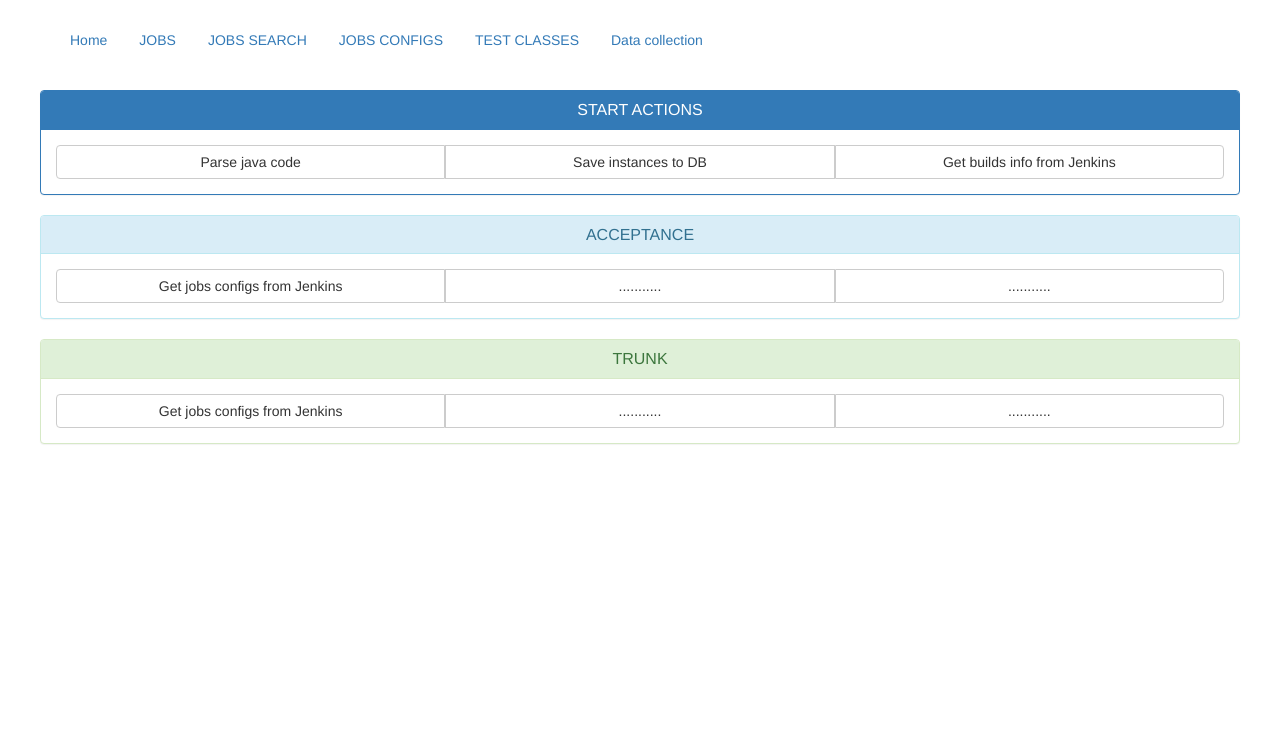
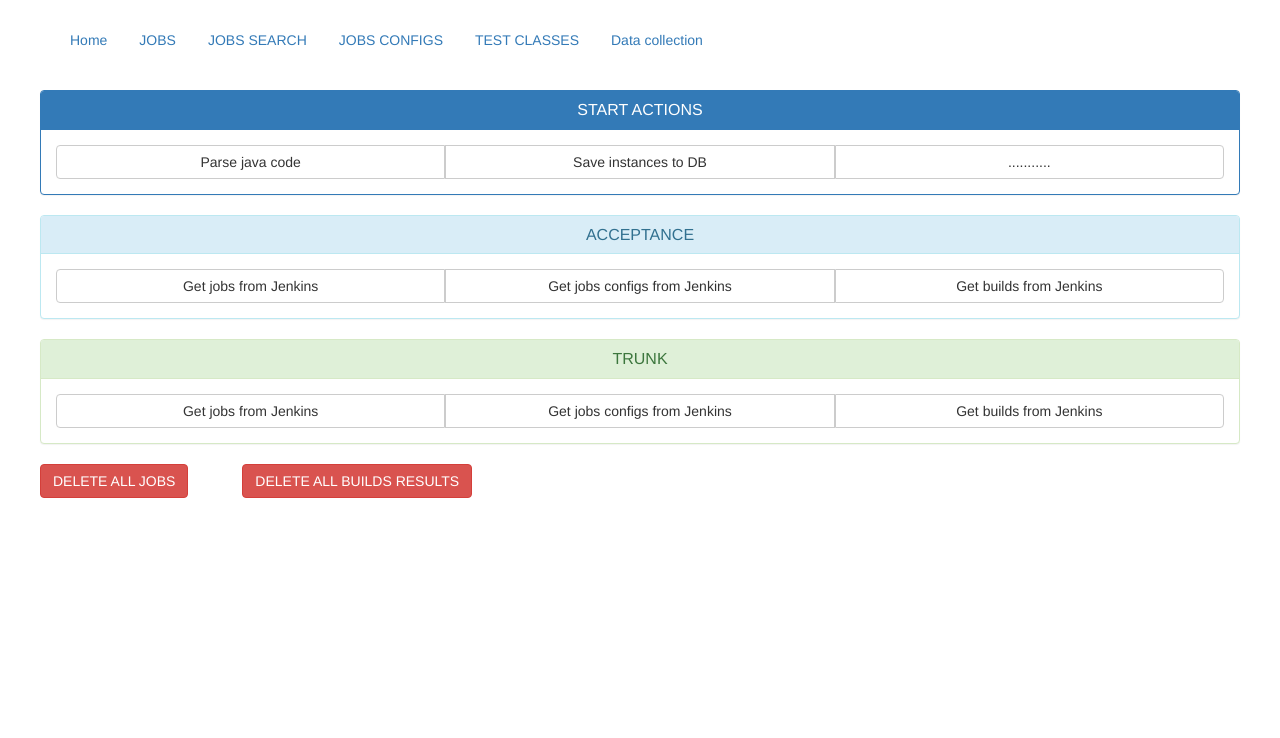
Before and after one commit to ukrduino/TestManagement, a Django app: page /data_collection/ in a window 1280 px wide. Shown: the top 738 px of the page. Run offline with Django 3.2, Linux system fonts and the light colour scheme; parts of the project's set-up code (start-up, migrations or seed data) failed here and were passed over; some libraries are stand-ins or nearby versions.

Commit message:
STABLE VERSION

```diff
--- a/TestCases/views.py
+++ b/TestCases/views.py
@@ -1,26 +1,11 @@
 from django.shortcuts import render_to_response
 from django.template import RequestContext
 
+from TestManagement.local_settings import *
 from TestCases.Parser import JavaTestsParser, JenkinsAPI
 from TestCases.models import *
 
 logger = logging.getLogger(__name__)
-
-
-
-
-
-def show_all_test_cases(request):
-    args = dict()
-    test_case_with_test_class = dict()
-    for test_case in TestCase.objects.all()[555:600]:
-        test_class = TestClass.objects.get(testcase__id=test_case.id)
-        groups = TestGroup.objects.filter(testclass__id=test_class.id)
-        test_class_with_groups = dict()
-        test_class_with_groups[test_class] = groups
-        test_case_with_test_class[test_case] = test_class_with_groups
-    args["test_case_with_test_class"] = test_case_with_test_class
-    return render_to_response("TEST_CLASSES_PAGE/TestClassesPage.html", args, context_instance=RequestContext(request))
 
 
 def home(request):
@@ -28,52 +13,109 @@ def home(request):
     args["test_cases_number"] = TestCase.objects.all().count()
     args["test_classes_number"] = TestClass.objects.all().count()
     args["jobs_number"] = Job.objects.all().count()
+    args["groups_number"] = TestGroup.objects.all().count()
     args["builds_number"] = JobBuild.objects.all().count()
     return render_to_response("HomePage.html", args, context_instance=RequestContext(request))
 
 
 # Data section
+def data_collection_page(request):
+    return render_to_response("DataCollectionPage.html", context_instance=RequestContext(request))
+
+
+def delete_jobs(request):
+    print(" > cleaning DB (deleting Jobs)")
+    Job.objects.all().delete()
+    return render_to_response("DataCollectionPage.html", context_instance=RequestContext(request))
+
+
+def delete_builds_results(request):
+    print(" > cleaning DB (deleting JobBuilds, TestResult)")
+    JobBuild.objects.all().delete()
+    TestResult.objects.all().delete()
+    return render_to_response("DataCollectionPage.html", context_instance=RequestContext(request))
+
+
 def parse_java_code(request):
     JavaTestsParser.get_tests_headers_from_java_code()
-    return render_to_response("HomePage.html", context_instance=RequestContext(request))
+    return render_to_response("DataCollectionPage.html", context_instance=RequestContext(request))
 
 
 def save_instances_to_db(request):
     JavaTestsParser.create_instances_and_put_to_db()
-    return render_to_response("HomePage.html", context_instance=RequestContext(request))
+    return render_to_response("DataCollectionPage.html", context_instance=RequestContext(request))
 
 
-def get_builds_info_from_jenkins(request):
-    JenkinsAPI.get_builds_info_from_jenkins()
-    return render_to_response("HomePage.html", context_instance=RequestContext(request))
+def get_jobs_from_jenkins(request):
+    if request.method == 'POST':
+        jenkins_page = request.POST['jenkins_page']
+        if jenkins_page == ACCEPTANCE:
+            JenkinsAPI.get_acceptance_jobs_from_jenkins()
+        if jenkins_page == TRUNK:
+            JenkinsAPI.get_trunk_jobs_from_jenkins()
+        if jenkins_page == NEW_TRUNK:
+            JenkinsAPI.get_new_trunk_jobs_from_jenkins()
+    return render_to_response("DataCollectionPage.html", context_instance=RequestContext(request))
 
 
-def get_acceptance_job_configs_from_jenkins(request):
-    JenkinsAPI.get_acceptance_job_configs_from_jenkins()
-    return render_to_response("HomePage.html", context_instance=RequestContext(request))
+def get_jobs_configs_from_jenkins(request):
+    if request.method == 'POST':
+        jenkins_page = request.POST['jenkins_page']
+        if jenkins_page == ACCEPTANCE:
+            JenkinsAPI.get_acceptance_job_configs_from_jenkins()
+        if jenkins_page == TRUNK:
+            JenkinsAPI.get_trunk_jobs_from_jenkins()
+        if jenkins_page == NEW_TRUNK:
+            JenkinsAPI.get_new_trunk_jobs_from_jenkins()
+    return render_to_response("DataCollectionPage.html", context_instance=RequestContext(request))
 
 
-def get_trunk_job_configs_from_jenkins(request):
-    JenkinsAPI.get_trunk_job_configs_from_jenkins()
-    return render_to_response("HomePage.html", context_instance=RequestContext(request))
+def get_builds_and_save_results(request):
+    if request.method == 'POST':
+        jenkins_page = request.POST['jenkins_page']
+        if jenkins_page == ACCEPTANCE:
+            JenkinsAPI.get_acceptance_builds_info_from_jenkins()
+        if jenkins_page == TRUNK:
+            JenkinsAPI.get_trunk_builds_info_from_jenkins()
+        if jenkins_page == NEW_TRUNK:
+            JenkinsAPI.get_new_trunk_builds_info_from_jenkins()
+    return render_to_response("DataCollectionPage.html", context_instance=RequestContext(request))
 
 
 def search_jobs_page(request):
     return render_to_response("JOBS_SEARCH_PAGE/SearchJobsPage.html", context_instance=RequestContext(request))
 
 
-def search_jobs_by_groups(request):
+def search_jobs_by_group_name(request):
     args = dict()
-    jobs_set = set()
+    args['found_jobs_list'] = search_jobs(request, BY_GROUP_NAME)
+    return render_to_response("JOBS_SEARCH_PAGE/JobsForSearchJobsPage.html", args, context_instance=RequestContext(request))
+
+
+def search_jobs_by_job_name(request):
+    args = dict()
+    args['found_jobs_list'] = search_jobs(request, BY_JOB_NAME)
+    return render_to_response("JOBS_SEARCH_PAGE/JobsForSearchJobsPage.html", args, context_instance=RequestContext(request))
+
+
+def search_jobs(request, by):
     if request.method == 'POST':
-        group_names = request.POST['search_text']
-        group_names_list = group_names.replace(" ", "").split(",")
-        if len(group_names_list) > 0:
-            for group_name in group_names_list:
-                jobs = Job.objects.filter(testgroup__test_group_name=group_name)
+        if by == BY_GROUP_NAME:
+            jobs_set = set()
+            group_names = request.POST['search_text']
+            group_names_list = group_names.replace(" ", "").split(",")
+            if len(group_names_list) > 0:
+                for group_name in group_names_list:
+                    jobs = Job.objects.filter(testgroup__test_group_name=group_name)
+                    jobs_set.update(jobs)
+                return jobs_set
+        if by == BY_JOB_NAME:
+            jobs_set = set()
+            job_names = request.POST['search_text']
+            if len(job_names) > 0:
+                jobs = Job.objects.filter(job_name__contains=job_names)
                 jobs_set.update(jobs)
-            args['found_jobs_list'] = jobs_set
-    return render_to_response("JOBS_SEARCH_PAGE/JobsForSearchJobsPage.html", args, context_instance=RequestContext(request))
+                return jobs_set
 
 
 def search_group(request):
@@ -91,29 +133,29 @@ def search_group(request):
     return render_to_response("JOBS_SEARCH_PAGE/GroupsForSearchJobsPage.html", args, context_instance=RequestContext(request))
 
 
-def data_collection_page(request):
-    return render_to_response("DataCollectionPage.html", context_instance=RequestContext(request))
+# JOBS RESULTS PAGE
+def jobs_results_page(request):
+    return render_to_response("JOBS_PAGE/JobsPage.html", context_instance=RequestContext(request))
 
 
-# JOBS PAGE
-
-# JOBS CONFIGS PAGE
-def jobs_jobs_page(request):
-    return render_to_response("Jo.html", context_instance=RequestContext(request))
-
-def show_acceptance_jobs(request):
+def show_jobs_results(request):
     args = dict()
     jobs_with_builds = dict()
-    for job in Job.objects.all():
-        jobs_with_builds[job] = JobBuild.objects.filter(job__id=job.id).order_by('build_number')
+    if request.method == 'POST':
+        jenkins_page = request.POST['jenkins_page']
+        print(jenkins_page)
+        for job in Job.objects.filter(job_jenkins_page=jenkins_page):
+            print(job)
+            jobs_with_builds[job] = JobBuild.objects.filter(job__id=job.id).order_by('build_number')
     args['jobs_with_builds'] = jobs_with_builds
-    return render_to_response("JOBS_PAGE/JobsPage.html", args, context_instance=RequestContext(request))
+    return render_to_response("JOBS_PAGE/JobsForJobsPage.html", args, context_instance=RequestContext(request))
 
 
 def show_test_for_jobs(request):
     args = dict()
     if request.method == 'POST':
         job_id = request.POST['job_id']
+        print(job_id)
         builds = JobBuild.objects.filter(job__id=job_id).order_by('build_number')
         tests_for_job = find_tests_for_job_from_builds(builds)
         tests_with_results = dict()
@@ -149,4 +191,20 @@ def show_jobs_configs(request):
     if request.method == 'POST':
         jenkins_page = request.POST['jenkins_page']
         args["jobs"] = Job.objects.filter(job_jenkins_page=jenkins_page)
-    return render_to_response("JOBS_CONFIGS_PAGE/JobForJobsConfigsPage.html", args, context_instance=RequestContext(request))
+    return render_to_response("JOBS_CONFIGS_PAGE/JobForJobsConfigsPage.html",
+                              args,
+                              context_instance=RequestContext(request))
+
+
+# TODO REFACTORING
+def show_all_test_cases(request):
+    args = dict()
+    test_case_with_test_class = dict()
+    for test_case in TestCase.objects.all()[555:600]:
+        test_class = TestClass.objects.get(testcase__id=test_case.id)
+        groups = TestGroup.objects.filter(testclass__id=test_class.id)
+        test_class_with_groups = dict()
+        test_class_with_groups[test_class] = groups
+        test_case_with_test_class[test_case] = test_class_with_groups
+    args["test_case_with_test_class"] = test_case_with_test_class
+    return render_to_response("TEST_CLASSES_PAGE/TestClassesPage.html", args, context_instance=RequestContext(request))
--- a/TestManagement/urls.py
+++ b/TestManagement/urls.py
@@ -3,23 +3,34 @@ from django.contrib import admin
 from django.conf import settings
 
 urlpatterns = [
+    url(r'^data_collection/$', 'TestCases.views.data_collection_page', name="data_collection"),
+    url(r'^data_collection/parse_java_code/$', 'TestCases.views.parse_java_code', name="parse_java_code"),
     url(r'^data_collection/save_instances/$', 'TestCases.views.save_instances_to_db', name="save_instances_to_db"),
-    url(r'^data_collection/parse_java_code/$', 'TestCases.views.parse_java_code', name="parse_java_code"),
-    url(r'^acceptance_jobs/$', 'TestCases.views.show_acceptance_jobs', name="show_acceptance_jobs"),
-    url(r'^acceptance_jobs/load_data/$', 'TestCases.views.show_test_for_jobs', name="load_data"),
+    url(r'^data_collection/get_jobs/$', 'TestCases.views.get_jobs_from_jenkins'),
+    url(r'^data_collection/get_jobs_configs/$', 'TestCases.views.get_jobs_configs_from_jenkins'),
+    url(r'^data_collection/get_builds_and_save_results/$', 'TestCases.views.get_builds_and_save_results'),
+    url(r'^data_collection/delete_jobs/$', 'TestCases.views.delete_jobs',
+        name="delete_jobs"),
+    url(r'^data_collection/delete_builds_results/$', 'TestCases.views.delete_builds_results',
+        name="delete_builds_results"),
+
     url(r'^search_jobs/$', 'TestCases.views.search_jobs_page', name="search_jobs"),
-    url(r'^search_jobs/by_groups/$', 'TestCases.views.search_jobs_by_groups'),
+    url(r'^search_jobs/by_groups/$', 'TestCases.views.search_jobs_by_group_name'),
+    url(r'^search_jobs/by_job_name/$', 'TestCases.views.search_jobs_by_job_name'),
     url(r'^search_jobs/search_group/$', 'TestCases.views.search_group'),
-    url(r'^all_test_cases/$', 'TestCases.views.show_all_test_cases', name="show_all_test_cases"),
-    url(r'^data_collection/$', 'TestCases.views.data_collection_page', name="data_collection"),
-    url(r'^data_collection/get_builds_info_from_jenkins/$', 'TestCases.views.get_builds_info_from_jenkins'),
-    url(r'^data_collection/get_acceptance_job_configs_from_jenkins/$', 'TestCases.views.'
-                                                                       'get_acceptance_job_configs_from_jenkins'),
-    url(r'^data_collection/get_trunk_job_configs_from_jenkins/$', 'TestCases.views.get_trunk_job_configs_from_jenkins'),
+
     url(r'^jobs_configs/$', 'TestCases.views.jobs_configs_page', name='jobs_configs'),
     url(r'^jobs_configs/show_jobs_configs/$', 'TestCases.views.show_jobs_configs'),
+
     url(r'^$', 'TestCases.views.home', name="home"),
+
     url(r'^admin/', include(admin.site.urls)),
+
+    url(r'^jobs_results/$', 'TestCases.views.jobs_results_page', name="jobs_results_page"),
+    url(r'^jobs_results/show_jobs_results/$', 'TestCases.views.show_jobs_results'),
+    url(r'^jobs_results/load_data/$', 'TestCases.views.show_test_for_jobs'),
+
+    url(r'^all_test_cases/$', 'TestCases.views.show_all_test_cases', name="show_all_test_cases"),
 ]
 
 if settings.DEBUG:
--- a/static/js/myscripts.js
+++ b/static/js/myscripts.js
@@ -1,10 +1,9 @@
-// HOME PAGE BUTTONS
-// START ACTIONS
+// DATA COLLECTION PAGE
 $('#parse_java').click(function (event) {
     event.preventDefault();
     $.ajax({
         url: 'parse_java_code/',
-        type: 'get', //this is the default though, you don't actually need to always mention it
+        type: 'get',
         success: function () {
             alert("Successfully !!!");
         }
@@ -15,57 +14,88 @@ $('#save_instances').click(function (event) {
     event.preventDefault();
     $.ajax({
         url: 'save_instances/',
-        type: 'get', //this is the default though, you don't actually need to always mention it
+        type: 'get',
         success: function () {
             alert("Successfully !!!");
         }
     });
 });
 
-$('#get_builds_info_from_jenkins').click(function (event) {
+$('.get_jobs').click(function (event) {
     event.preventDefault();
+    var jenkins_page = $(this).attr("data-jenkins_page");
     $.ajax({
-        url: 'get_builds_info_from_jenkins/',
-        type: 'get', //this is the default though, you don't actually need to always mention it
+        url: 'get_jobs/',
+        data: {
+            'jenkins_page': jenkins_page,
+            'csrfmiddlewaretoken': $('input[name=csrfmiddlewaretoken]').val()
+        },
+        type: 'POST',
         success: function () {
             alert("Successfully !!!");
         }
     });
 });
 
-// ACCEPTANCE ACTIONS
-$('#get_acceptance_job_configs_from_jenkins').click(function (event) {
+$('.get_jobs_configs').click(function (event) {
     event.preventDefault();
+    var jenkins_page = $(this).attr("data-jenkins_page");
     $.ajax({
-        url: 'get_acceptance_job_configs_from_jenkins/',
-        type: 'get', //this is the default though, you don't actually need to always mention it
+        url: 'get_jobs_configs/',
+        data: {
+            'jenkins_page': jenkins_page,
+            'csrfmiddlewaretoken': $('input[name=csrfmiddlewaretoken]').val()
+        },
+        type: 'POST',
         success: function () {
             alert("Successfully !!!");
         }
     });
 });
 
-// TRUNK ACTIONS
-$('#get_trunk_job_configs_from_jenkins').click(function (event) {
+$('.get_builds_and_save_results').click(function (event) {
     event.preventDefault();
+    var jenkins_page = $(this).attr("data-jenkins_page");
     $.ajax({
-        url: 'get_trunk_job_configs_from_jenkins/',
-        type: 'get', //this is the default though, you don't actually need to always mention it
+        url: 'get_builds_and_save_results/',
+        data: {
+            'jenkins_page': jenkins_page,
+            'csrfmiddlewaretoken': $('input[name=csrfmiddlewaretoken]').val()
+        },
+        type: 'POST',
         success: function () {
             alert("Successfully !!!");
         }
     });
 });
 
-// ACCEPTANCE PAGE BUTTONS
+
+// JOBS RESULTS PAGE BUTTONS
 var job_id;
-$(function () {
+
+$('.show_jobs_results').click(function (event) {
+    event.preventDefault();
+    var jenkins_page = $(this).attr("data-jenkins_page");
+    $.ajax({
+        url: 'show_jobs_results/',
+        data: {
+            'jenkins_page': jenkins_page,
+            'csrfmiddlewaretoken': $('input[name=csrfmiddlewaretoken]').val()
+        },
+        type: 'POST',
+        success: show_jobs_results_in_template,
+        dataType: 'html'
+    });
+});
+
+function show_jobs_results_in_template(data) {
+    $('#jobs_results_in_template').html(data);
     $('button:contains("LOAD DATA")').click(function () {
         job_id = $(this).attr("data-job_id");
         $('img#loader' + job_id).toggle();
         $.ajax({
             type: 'POST',
-            url: 'load_data/',                       //TODO use Django Template tags if possible
+            url: 'load_data/',
             data: {
                 'job_id' : job_id,
                 'csrfmiddlewaretoken' : $('input[name=csrfmiddlewaretoken]').val()
@@ -74,7 +104,7 @@ $(function () {
             dataType: 'html'
         });
     });
-});
+}
 
 function tests_for_job(data) {
     $('#' + job_id).html(data);
@@ -96,12 +126,25 @@ $(function () {
 });
 
 // SEARCH JOB PAGE
-$('#job_search_input').keyup(function () {
+$('#job_search_by_groups_input').keyup(function () {
     $.ajax({
         type: 'POST',
         url: 'by_groups/',
         data: {
-            'search_text' : $('#job_search_input').val(),
+            'search_text' : $('#job_search_by_groups_input').val(),
+            'csrfmiddlewaretoken' : $('input[name=csrfmiddlewaretoken]').val()
+        },
+        success: job_search_successful,
+        dataType: 'html'
+    });
+});
+
+$('#job_search_by_job_name_input').keyup(function () {
+    $.ajax({
+        type: 'POST',
+        url: 'by_job_name/',
+        data: {
+            'search_text' : $('#job_search_by_job_name_input').val(),
             'csrfmiddlewaretoken' : $('input[name=csrfmiddlewaretoken]').val()
         },
         success: job_search_successful,
@@ -134,7 +177,6 @@ function group_search_successful(data) {
 $('.show_jobs_configs').click(function (event) {
     event.preventDefault();
     var jenkins_page = $(this).attr("data-jenkins_page");
-    alert(jenkins_page);
     $.ajax({
         url: 'show_jobs_configs/',
         data: {
--- a/templates/BasePage.html
+++ b/templates/BasePage.html
@@ -25,7 +25,7 @@
     <div class="row">
         <ul class="nav nav-pills">
             <li><a href="{% url 'home' %}">Home</a></li>
-            <li><a href="{% url 'show_acceptance_jobs' %}">JOBS</a></li>
+            <li><a href="{% url 'jobs_results_page' %}">JOBS</a></li>
             <li><a href="{% url 'search_jobs' %}">JOBS SEARCH</a></li>
             <li><a href="{% url 'jobs_configs' %}">JOBS CONFIGS</a></li>
             <li><a href="{% url 'show_all_test_cases' %}">TEST CLASSES</a></li>
--- a/templates/DataCollectionPage.html
+++ b/templates/DataCollectionPage.html
@@ -4,6 +4,7 @@
 
 {% block data_collection_page %}
     <div class="row page_content">
+    {% csrf_token %}
         <div class="panel panel-primary">
             <div class="panel-heading">
                 <h3 class="panel-title" style="text-align: center">START ACTIONS</h3>
@@ -17,7 +18,7 @@
                         <a class="btn btn-default" id="save_instances">Save instances to DB</a>
                     </div>
                     <div class="btn-group" role="group">
-                        <a class="btn btn-default" id="get_builds_info_from_jenkins">Get builds info from Jenkins</a>
+                        <a class="btn btn-default" id="get_builds_info_from_jenkins">...........</a>
                     </div>
                 </div>
             </div>
@@ -29,14 +30,16 @@
             <div class="panel-body">
                 <div class="btn-group btn-group-justified" role="group" aria-label="">
                     <div class="btn-group" role="group">
-                        <a class="btn btn-default" id="get_acceptance_job_configs_from_jenkins">Get jobs configs from
+                        <a class="btn btn-default get_jobs" data-jenkins_page="Acceptance">Get jobs from
                             Jenkins</a>
                     </div>
                     <div class="btn-group" role="group">
-                        <button type="button" class="btn btn-default">...........</button>
+                        <a class="btn btn-default get_jobs_configs" data-jenkins_page="Acceptance">Get jobs configs from
+                            Jenkins</a>
                     </div>
                     <div class="btn-group" role="group">
-                        <button type="button" class="btn btn-default">...........</button>
+                        <button type="button" class="btn btn-default get_builds_and_save_results"
+                                data-jenkins_page="Acceptance">Get builds from Jenkins</button>
                     </div>
                 </div>
             </div>
@@ -48,17 +51,23 @@
             <div class="panel-body">
                 <div class="btn-group btn-group-justified" role="group" aria-label="">
                     <div class="btn-group" role="group">
-                        <a class="btn btn-default" id="get_trunk_job_configs_from_jenkins">Get jobs configs from
+                        <a class="btn btn-default get_jobs" data-jenkins_page="Trunk">Get jobs from
                             Jenkins</a>
                     </div>
                     <div class="btn-group" role="group">
-                        <button type="button" class="btn btn-default">...........</button>
+                        <a class="btn btn-default get_jobs_configs" data-jenkins_page="Trunk">Get jobs configs from
+                            Jenkins</a>
                     </div>
                     <div class="btn-group" role="group">
-                        <button type="button" class="btn btn-default">...........</button>
+                        <button type="button" class="btn btn-default get_builds_and_save_results"
+                                data-jenkins_page="Trunk">Get builds from Jenkins</button>
                     </div>
                 </div>
             </div>
         </div>
+        <div>
+            <a class="btn btn-danger" href="{% url 'delete_jobs' %}">DELETE  ALL  JOBS</a>
+            <a class="btn btn-danger" href="{% url 'delete_builds_results' %}" style="margin-left: 50px">DELETE  ALL  BUILDS RESULTS</a>
+        </div>
     </div>
 {% endblock %}
```
Also changed, not shown: TestCases/Parser/JenkinsAPI.py (+67 -59 lines), TestCases/models.py (+6 -3 lines), templates/HomePage.html (+8 -1 lines), templates/JOBS_PAGE/JobsForJobsPage.html (added, +38 -0 lines), templates/JOBS_PAGE/JobsPage.html (+12 -36 lines), templates/JOBS_SEARCH_PAGE/SearchJobsPage.html (+6 -1 lines).
